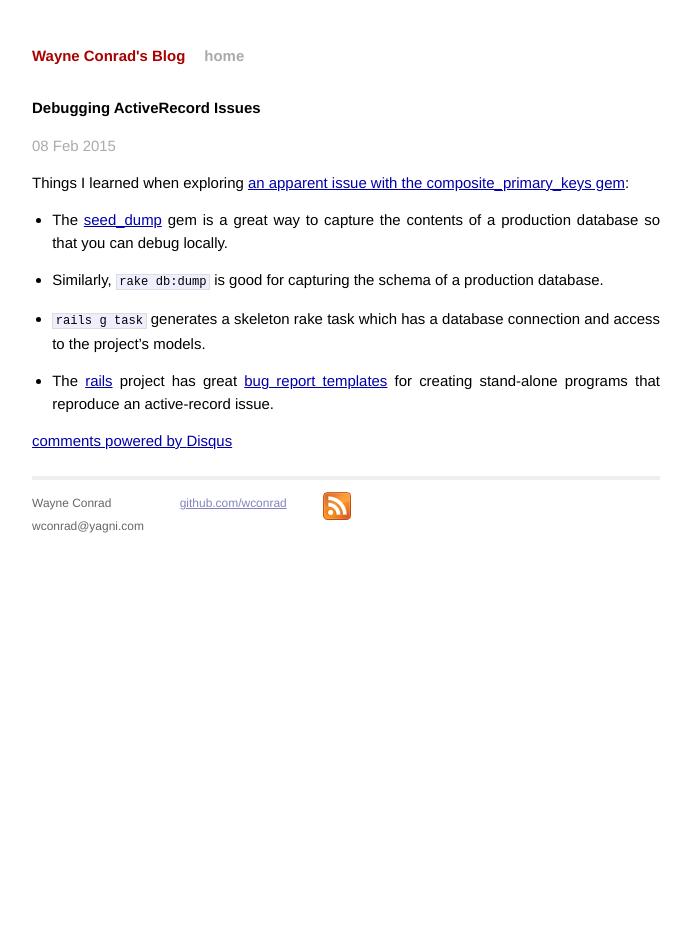
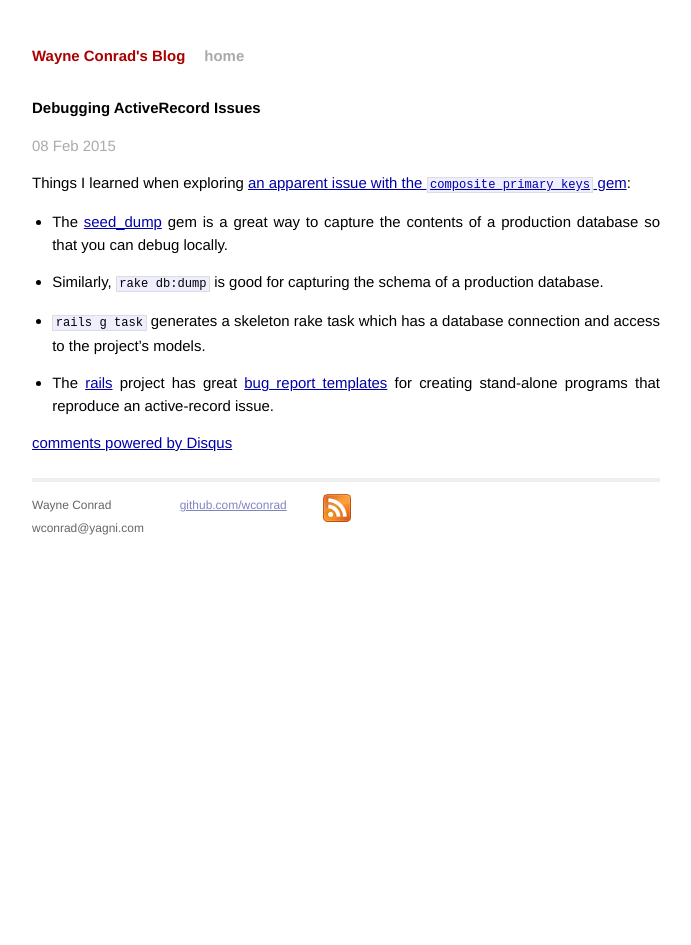
Before and after one commit to wconrad/wconrad.github.io, a Jekyll site: the page built from _posts/2015-02-08-debugging-activerecord-issues.markdown, in a window 1280 px wide. Shown: the whole page, without its empty margins (294-985 px from the left). Built offline with Jekyll 4.4.1, drawn with Linux system fonts in a browser that asks for light colours; Markdown is read by kramdown in place of the engine named in the settings; comment, search, counter and statistics services are not loaded.

Commit message:
Fix formatting

```diff
--- a/_posts/2015-02-08-debugging-activerecord-issues.markdown
+++ b/_posts/2015-02-08-debugging-activerecord-issues.markdown
@@ -6,7 +6,7 @@ categories: ruby
 ---
 
 Things I learned when exploring [an apparent issue with the
-composite_primary_keys gem][1]:
+`composite_primary_keys` gem][1]:
 
 * The [seed_dump][2] gem is a great way to capture the contents of a
   production database so that you can debug locally.
```
